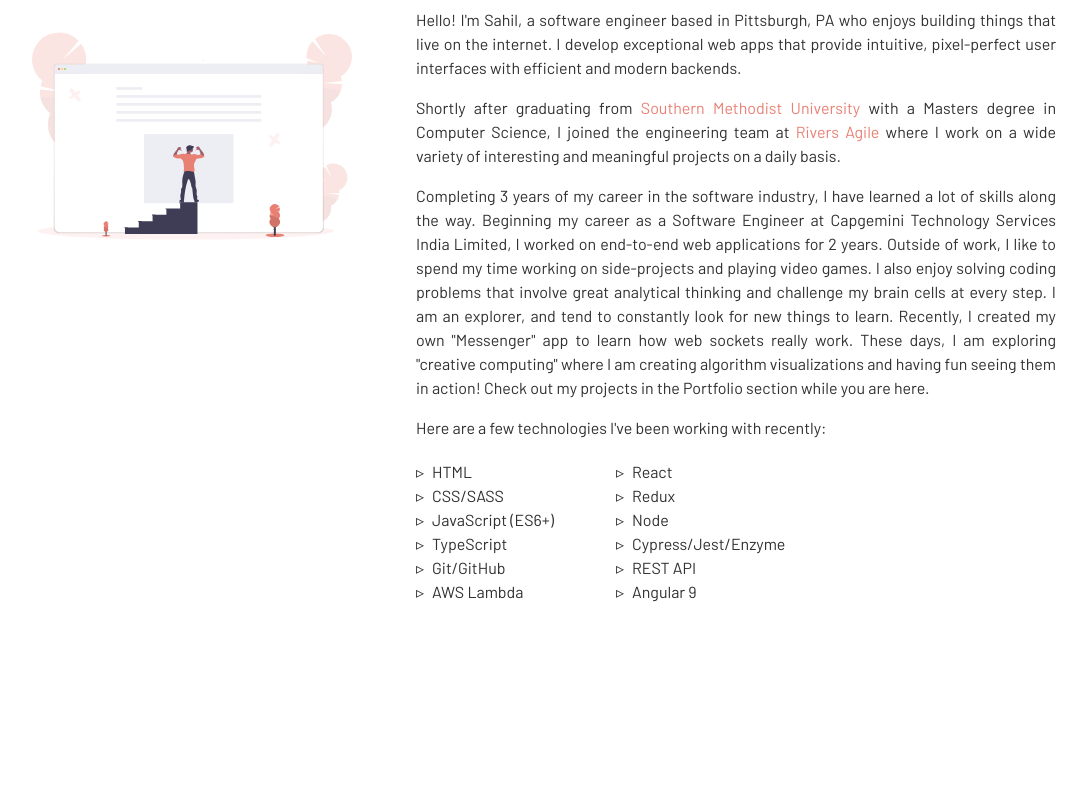
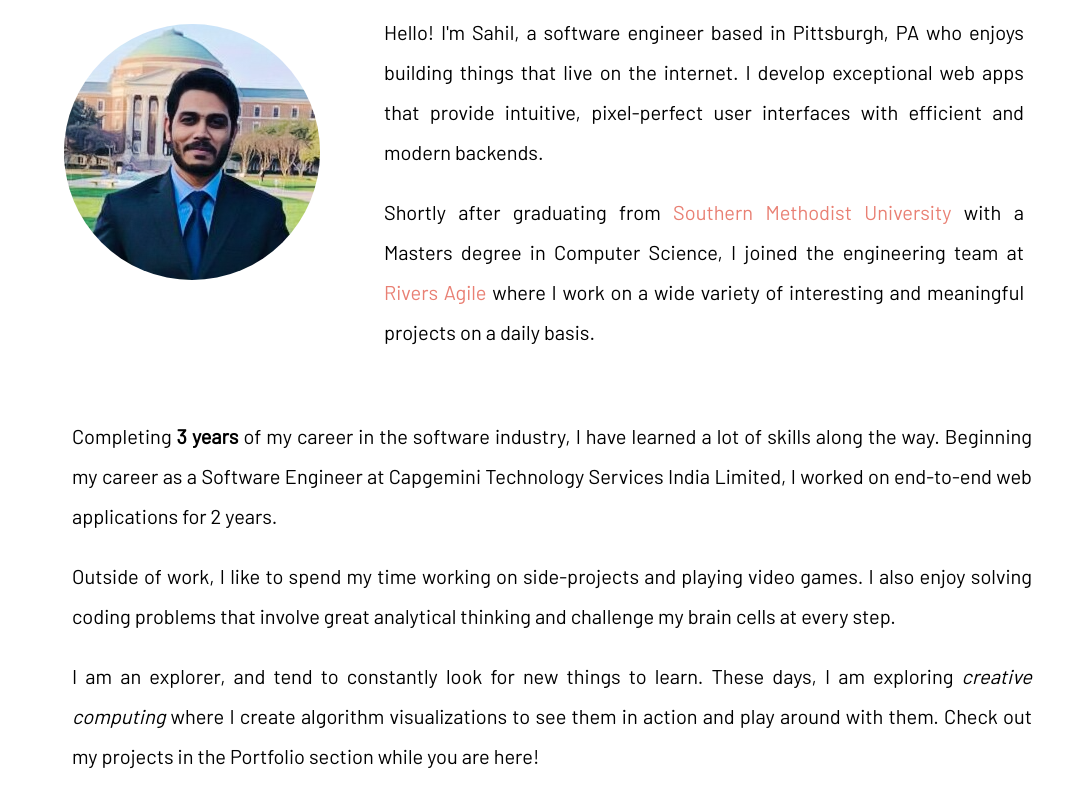
Before and after one commit to sahiljohari/portfolio-website, a React (Create React App) app: page /about in a window 1280 px wide. Shown: the part 200-1000 px from the top of the page, without its empty margins (88-1175 px from the left). Before the commit the page ends 916 px from the top, so only its background shows below. Built offline with nearby package versions, Linux system fonts and the light colour scheme.

Commit message:
Routine updates

```diff
--- a/src/components/AboutSection/AboutSection.js
+++ b/src/components/AboutSection/AboutSection.js
@@ -1,19 +1,26 @@
-import React from 'react';
-import { ReactSVG as SVG } from 'react-svg';
-import { content } from './content';
-import './style.css';
+import React from "react";
+import { content } from "./content";
+import "./style.css";
 
-const AboutSection = () => {
-	const { introParagraph, extendedBackground, university, universityHref, company, companyHref } = content;
-	let styledText = content.backgroundParagraph.replace(university, universityHref).replace(company, companyHref);
-	return (
+const AboutSection = () => (
   <div className="about">
     <div className="content">
-				<SVG className={'about-svg'} src={'assets/svgs/undraw_about_me_wa29.svg'} />
+      <div className="picture-frame">
+        <img
+          className="picture"
+          src="assets/images/me.png"
+          alt="Sahil Johari"
+        />
+      </div>
       <div className="content-text">
-					<p>{introParagraph}</p>
-					<p dangerouslySetInnerHTML={{ __html: styledText }}></p>
-					<p>{extendedBackground}</p>
+        <div dangerouslySetInnerHTML={{ __html: content.aboutText }}></div>
+      </div>
+    </div>
+
+    <div className="extended-content">
+      <div
+        dangerouslySetInnerHTML={{ __html: content.extendedAboutText }}
+      ></div>
       <p>{content.technologies.titleText}</p>
       <div className="tech-list">
         <ul>
@@ -24,8 +31,6 @@ const AboutSection = () => {
       </div>
     </div>
   </div>
-		</div>
 );
-};
 
 export default AboutSection;
--- a/src/components/AboutSection/content.js
+++ b/src/components/AboutSection/content.js
@@ -1,19 +1,29 @@
 export const content = {
-	sectionTitle: 'About me',
-	introParagraph:
-		"Hello! I'm Sahil, a software engineer based in Pittsburgh, PA who enjoys building things that live on the internet. I develop exceptional web apps that provide intuitive, pixel-perfect user interfaces with efficient and modern backends.",
-	backgroundParagraph:
-		'Shortly after graduating from Southern Methodist University with a Masters degree in Computer Science, I joined the engineering team at Rivers Agile where I work on a wide variety of interesting and meaningful projects on a daily basis. ',
-	extendedBackground:
-		'Completing 3 years of my career in the software industry, I have learned a lot of skills along the way. Beginning my career as a Software Engineer at Capgemini Technology Services India Limited, I worked on end-to-end web applications for 2 years. ' +
-		'Outside of work, I like to spend my time working on side-projects and playing video games. I also enjoy solving coding problems that involve great analytical thinking and challenge my brain cells at every step. ' +
-		'I am an explorer, and tend to constantly look for new things to learn. Recently, I created my own "Messenger" app to learn how web sockets really work. These days, I am exploring "creative computing" where I am creating algorithm visualizations and having fun seeing them in action! Check out my projects in the Portfolio section while you are here.',
-	technologies: {
-		titleText: "Here are a few technologies I've been working with recently:",
-		techStack: ['HTML', 'React', 'CSS/SASS', 'Redux', 'JavaScript (ES6+)', 'Node', 'TypeScript', 'Cypress/Jest/Enzyme', 'Git/GitHub', 'REST API', 'AWS Lambda', 'Angular 9']
-	},
-	university: 'Southern Methodist University',
-	universityHref: '<a href="https://www.smu.edu/" target="_blank" rel="noopener noreferrer">Southern Methodist University</a>',
-	company: 'Rivers Agile',
-	companyHref: '<a href="https://www.riversagile.com/" target="_blank" rel="noopener noreferrer">Rivers Agile</a>'
+  sectionTitle: "About me",
+  aboutText:
+    "<p>Hello! I'm Sahil, a software engineer based in Pittsburgh, PA who enjoys building things that live on the internet. I develop exceptional web apps that provide intuitive, pixel-perfect user interfaces with efficient and modern backends.</p>" +
+    "<p>Shortly after graduating from <a href='https://www.smu.edu/' target='_blank' rel='noopener noreferrer'>Southern Methodist University</a> with a Masters degree in Computer Science, I joined the engineering team at <a href='https://www.riversagile.com/' target='_blank' rel='noopener noreferrer'>Rivers Agile</a> where I work on a wide variety of interesting and meaningful projects on a daily basis.</p>",
+  extendedAboutText:
+    "<p>Completing <strong>3 years</strong> of my career in the software industry, I have learned a lot of skills along the way. Beginning my career as a Software Engineer at Capgemini Technology Services India Limited, I worked on end-to-end web applications for 2 years.</p>" +
+    "<p>Outside of work, I like to spend my time working on side-projects and playing video games. I also enjoy solving coding problems that involve great analytical thinking and challenge my brain cells at every step.</p>" +
+    "<p>I am an explorer, and tend to constantly look for new things to learn. These days, I am exploring <i>creative computing</i> where I create algorithm visualizations to see them in action and play around with them. Check out my projects in the Portfolio section while you are here!</p>",
+  technologies: {
+    titleText: "Here are a few technologies I've been working with recently:",
+    techStack: [
+      "HTML",
+      "React",
+      "CSS/SASS",
+      "Redux",
+      "JavaScript (ES6+)",
+      "Node",
+      "TypeScript",
+      "Socket-IO",
+      "Cypress",
+      "Jest/Enzyme",
+      "Git/GitHub",
+      "REST API",
+      "AWS Lambda",
+      "Angular 9",
+    ],
+  },
 };
--- a/src/components/AboutSection/style.css
+++ b/src/components/AboutSection/style.css
@@ -19,17 +19,41 @@
   padding: 0;
 }
 
+.picture-frame {
+  padding: 3rem 0;
+}
+
+.picture {
+  width: 100%;
+  height: auto;
+  max-width: 18rem;
+  max-height: 18rem;
+  border-radius: 50%;
+}
+
 .content-text {
-	color: var(--secondary-theme-text-color);
-	font-size: 0.85rem;
+  color: var(--primary-theme-color);
+  font-size: clamp(0.9rem, 2vw, 1.25rem);
   padding: 0.5rem;
   text-align: justify;
-	line-height: 1.5rem;
+  line-height: 2;
 }
 
 .content-text a {
   color: var(--about-section-accent-color);
   text-decoration: none;
+}
+
+.extended-content {
+  display: flex;
+  flex-direction: column;
+  max-width: 60rem;
+  margin: 0 auto;
+  color: var(--primary-theme-color);
+  font-size: clamp(0.9rem, 2vw, 1.25rem);
+  padding: 0.5rem;
+  text-align: justify;
+  line-height: 2;
 }
 
 .tech-list ul {
@@ -47,7 +71,7 @@
 }
 
 .tech-list ul li::before {
-	content: '▹';
+  content: "▹";
   position: absolute;
   left: 0;
 }
@@ -60,7 +84,15 @@
   max-width: 100%;
   height: auto;
   object-fit: cover;
-	clip-path: polygon(0% 0%, 100% 0%, 100% 75%, 75% 75%, 75% 100%, 60% 75%, 0% 75%);
+  clip-path: polygon(
+    0% 0%,
+    100% 0%,
+    100% 75%,
+    75% 75%,
+    75% 100%,
+    60% 75%,
+    0% 75%
+  );
 }
 
 .about-svg svg {
@@ -68,7 +100,7 @@
   height: 20rem;
 }
 
-@media screen and (max-width: 768px) {
+@media screen and (max-width: 767px) {
   .about-svg svg {
     width: 18rem;
     height: 10rem;
@@ -82,7 +114,6 @@
 
 @media screen and (min-width: 768px) {
   .content-text {
-		font-size: 1rem;
     margin: 0 0 0 3rem;
     padding: 1rem;
     max-width: 40rem;
--- a/src/components/IntroSection/IntroSection.js
+++ b/src/components/IntroSection/IntroSection.js
@@ -1,15 +1,15 @@
-import React from 'react';
-import { ReactSVG as SVG } from 'react-svg';
-import { content } from './content';
-import './style.css';
-import SocialLinks from '../SocialLinks/SocialLinks';
-import Testimonials from '../Testimonials/Testimonials';
+import React from "react";
+import { ReactSVG as SVG } from "react-svg";
+import { content } from "./content";
+import "./style.css";
+import SocialLinks from "../SocialLinks/SocialLinks";
+import Testimonials from "../Testimonials/Testimonials";
 
 const IntroSection = () => {
   return (
     <>
       <div className="intro">
-				<SVG src={'assets/svgs/intro-page-svg.svg'} className="intro-svg" />
+        <SVG src={"assets/svgs/intro-page-svg.svg"} className="intro-svg" />
         <div className="left-column">
           <div className="intro-title">
             <div className="greeting">{content.greeting}</div>
@@ -18,12 +18,20 @@ const IntroSection = () => {
               <span>{content.firstName}</span>
             </div>
           </div>
-					<div className="intro-description" dangerouslySetInnerHTML={{ __html: content.description }}></div>
+          <div
+            className="intro-description"
+            dangerouslySetInnerHTML={{ __html: content.description }}
+          ></div>
           <div className="buttons">
-						<a href="assets/resume.pdf" target="_blank" className="button-download" rel="noopener noreferrer">
+            <SocialLinks />
+            <a
+              href="assets/resume.pdf"
+              target="_blank"
+              className="button-download"
+              rel="noopener noreferrer"
+            >
               {content.buttonTitle}
             </a>
-						<SocialLinks />
           </div>
         </div>
       </div>
--- a/src/components/IntroSection/style.css
+++ b/src/components/IntroSection/style.css
@@ -86,7 +86,7 @@
   }
 
   .intro-svg svg {
-    width: 32rem;
+    width: 24rem;
     height: 24rem;
   }
 
--- a/src/components/PortfolioSection/content.js
+++ b/src/components/PortfolioSection/content.js
@@ -52,11 +52,5 @@ export const content = {
       externalLink: "https://github.com/sahiljohari/portfolio-website",
       thumbnail: "portfolio.png",
     },
-    {
-      projectId: 6,
-      projectName: "Wireless Sensor Network 2.0",
-      projectSummary: "Recreating WSN using P5.js. Stay tuned!",
-      thumbnail: "work-in-progress.png",
-    },
   ],
 };
--- a/src/components/SocialLinks/style.css
+++ b/src/components/SocialLinks/style.css
@@ -3,6 +3,7 @@
   flex-direction: row;
   place-content: center;
   line-height: 1rem;
+  margin: 0 1rem 0 0;
 }
 
 .links-footer {
@@ -14,7 +15,7 @@
 }
 
 .link-icons {
-	font-size: 1.25rem;
+  font-size: clamp(1rem, 2vw, 1.5rem);
   margin: 1rem;
 }
 
--- a/src/components/WorkSection/content.js
+++ b/src/components/WorkSection/content.js
@@ -13,7 +13,7 @@ export const content = {
         "<p>Right on Day One at Rivers Agile, I joined a diverse team of talented and experienced developers on a large scale project with <span><b><a href='https://www.draco.res.ibm.com/' target='_blank' rel='noopener noreferrer'>IBM Pittsburgh Lab</a></b></span>. Our goal was to develop and work toward the release of an application called <b><i>Discovery Tooling</i></b>, which is an online tool in <b>IBM Watson™ Discovery</b> to help the users quickly set up an instance of the service and populate it with data.</p>" +
         "<p>My role was to build fully functional front-end modules using <i>React</i> alongwith collaborating with UX designers and back-end engineers to bring product features to life. My most significant contribution to the vision of this product was building the conversational feature (Chat Bot) using <i>Discovery API</i> to simplify the operational processes of customers by providing intuitive responses to their user queries.</p>" +
         "<p>I learned a great deal about writing clean, maintainable, and scalable code on this project. I also made major contributions toward instituting new standards of writing automated integration tests using the Cypress framework. Ocassionally, I participated in company events such as backlog grooming, brainstorming sessions, and several other fun activities focusing on business processes.</p>" +
-        "<p>Currently, I am working with <span><b><a href='https://ficrowd.com/' target='_blank' rel='noopener noreferrer'>FiCrowd</a></b></span>, who provide a white label, crowdfunding solution for banks and credit unions. My role is to develop and architect user interaction for their web application that provides high performance and scalable crowdfunding solutions via its innovative features.</p>",
+        "<p>Currently, I am working with <span><b><a href='https://www.ficrowd.net/' target='_blank' rel='noopener noreferrer'>FiCrowd</a></b></span>, who provide a white label, crowdfunding solution for banks and credit unions. My role is to develop and architect user interaction for their web application that provides high performance and scalable crowdfunding solutions via its innovative features.</p>",
       tags: [
         "React",
         "Redux",
--- a/src/components/WorkSection/style.css
+++ b/src/components/WorkSection/style.css
@@ -35,6 +35,7 @@
 .work-content {
   display: flex;
   flex-direction: column;
+  align-items: center;
   padding: 3.5rem 0;
 }
 
@@ -53,6 +54,7 @@ hr {
 
 .work-card {
   padding: 1.25rem;
+  max-width: 48rem;
 }
 
 .company-logo > img {
@@ -63,13 +65,13 @@ hr {
 .company-title {
   margin: 1rem 0;
   color: var(--work-section-accent-color);
-  font-size: 1.25rem;
+  font-size: clamp(1.25rem, 2vw, 1.5rem);
   font-weight: 600;
 }
 
 .work-role,
 .company-location {
-  font-size: 0.85rem;
+  font-size: clamp(0.85rem, 2vw, 1.125rem);
   margin: 0.5rem 0;
 }
 
@@ -91,7 +93,7 @@ hr {
 .responsibilities {
   text-align: justify;
   margin: 1rem 0;
-  line-height: 1.6rem;
+  line-height: 2;
   color: var(--primary-theme-color);
 }
 
@@ -164,7 +166,7 @@ hr {
   }
 
   .responsibilities {
-    font-size: 1rem;
+    font-size: 1.125rem;
   }
 }
 
```
Also changed, not shown: public/assets/images/me.PNG (added). Lines whose indentation alone changed are shown as unchanged.
